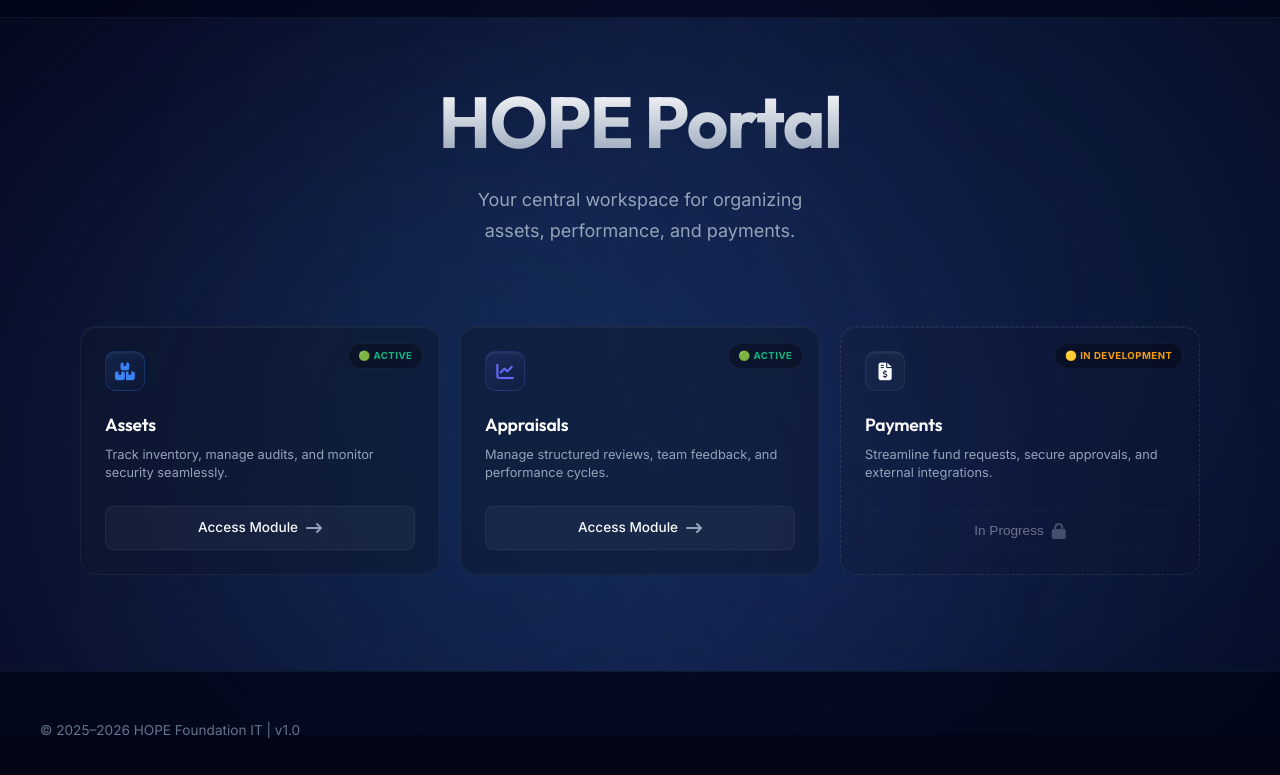
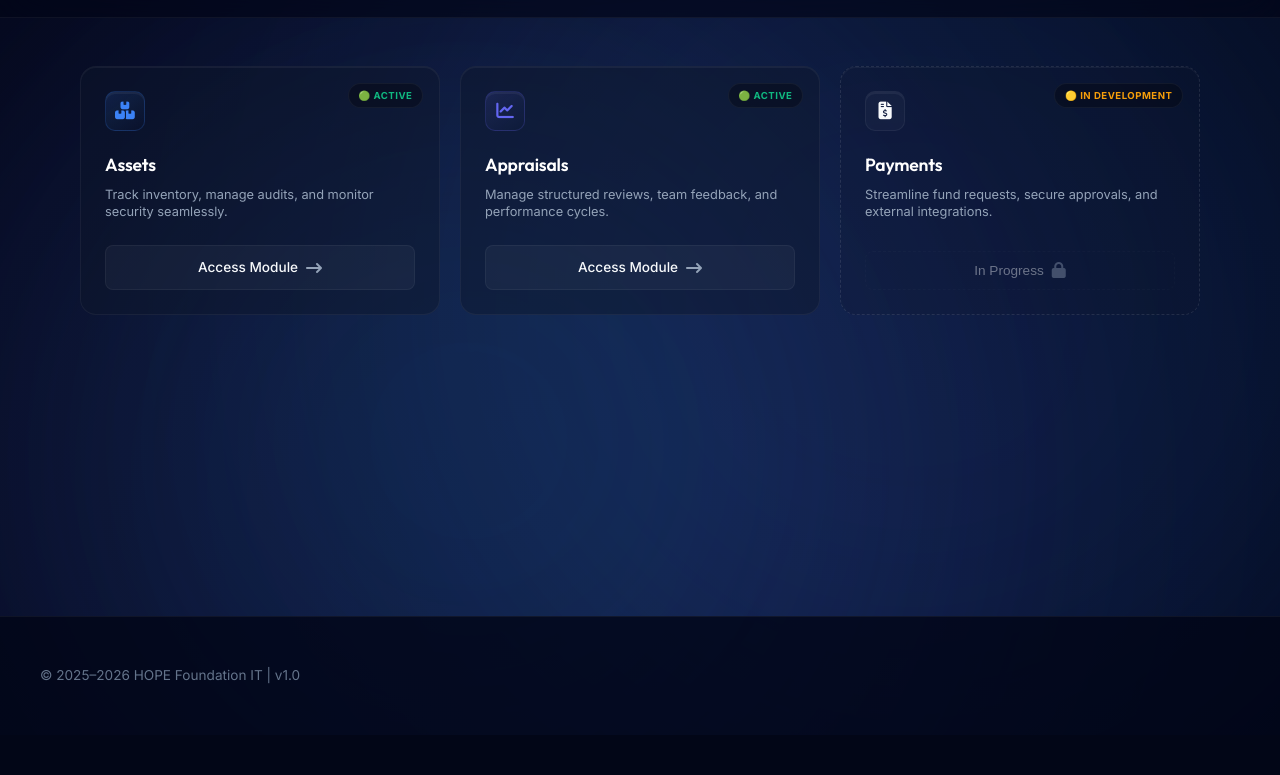
Before and after one commit to hope-it-support/portal, a plain HTML site: page index.html in a window 1280 px wide. Shown: the part 65-840 px from the top of the page. After the commit the page ends 800 px from the top, so only its background shows below. Drawn offline with Linux system fonts and the light colour scheme.

Commit message:
UX: Removed redundant hero section to establish a pure desktop-application dashboard layout

```diff
--- a/index.html
+++ b/index.html
@@ -239,18 +239,11 @@
         .container {
             max-width: 1200px;
             margin: 0 auto;
-            padding: 4rem 2.5rem 6rem;
-            /* increased overall spacing */
+            padding: 3rem 2.5rem 6rem;
+            /* Tighter spacing for dashboard feel */
             width: 100%;
             flex: 1;
             /* ensures footer pushes down */
-        }
-
-        /* --- Hero Section --- */
-        .hero {
-            text-align: center;
-            margin-bottom: 5rem;
-            animation: fadeInDown 1s cubic-bezier(0.2, 0.8, 0.2, 1);
         }
 
         .greeting-bar {
@@ -276,29 +269,7 @@
             margin-left: 0.35rem;
         }
 
-        .logo-section h1 {
-            font-size: clamp(2.5rem, 6vw, 4.5rem);
-            font-weight: 700;
-            /* Ultra-premium gradient text (white to soft slate) */
-            background: linear-gradient(180deg, #FFFFFF 0%, #94a3b8 100%);
-            -webkit-background-clip: text;
-            background-clip: text;
-            -webkit-text-fill-color: transparent;
-            margin-bottom: 1.5rem;
-            letter-spacing: -1.5px;
-            /* Tighter tracking for large headings looks professional */
-            line-height: 1.1;
-        }
-
-        .logo-section p {
-            font-size: 1.125rem;
-            color: var(--text-muted);
-            max-width: 500px;
-            margin: 0 auto;
-            line-height: 1.7;
-            font-weight: 400;
-            text-wrap: balance;
-        }
+        /* Primary text styles removed - Using top-level navigation branding instead */
 
         /* --- App Grid --- */
         .app-grid {
@@ -640,14 +611,6 @@
     </nav>
 
     <main class="container">
-        <!-- Hero Section -->
-        <header class="hero">
-            <div class="logo-section">
-                <h1>HOPE Portal</h1>
-                <p>Your central workspace for organizing assets, performance, and payments.</p>
-            </div>
-        </header>
-
         <!-- Application Grid -->
         <section class="app-grid" aria-label="Available Applications">
 
```
